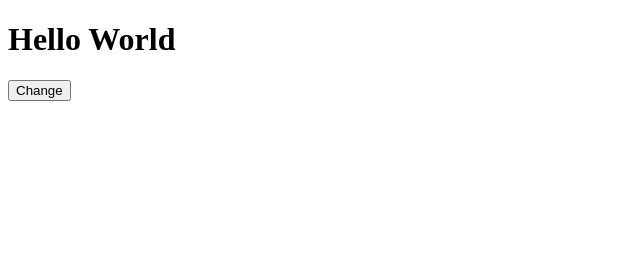
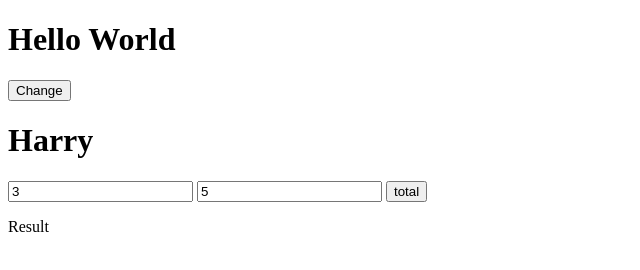
Before and after one commit to R-Akila-2006/JS-Dom-Manipulation-, a plain HTML site: page event.html in a window 1280 px wide. Shown: the whole page, without its empty margins (0-640 px from the left). Drawn offline with Linux system fonts and the light colour scheme.

Commit message:
Added two input fields and display sum on button click

```diff
--- a/event.html
+++ b/event.html
@@ -8,6 +8,15 @@
 <body>
     <h1 id="one">Hello World</h1>
     <button onclick="change()">Change</button>
+    <!-- ONMOUSEOVER -->
+    <h1 id="two" onmouseover="mouse()">Harry</h1>
+    <!-- <button onmouseover="mouse()">Mouseover</button> -->
+
+    <!-- 🎯 challenge -1 -->
+    <input type="number" id="n1" value="3">
+    <input type="number" id="n2" value="5">
+    <button id="total" onclick="add()">total</button>
+    <p id="result">Result</p>
 
     <script src="event.js"></script>
 
--- a/event.js
+++ b/event.js
@@ -6,3 +6,32 @@ function change(){
     a.textContent = "Bye World"
 
 }
+// onmouseover//
+console.log(document.getElementById("two"))
+var b= document.getElementById("two")
+function mouse(){
+    b.textContent = "POTTER"
+}
+// 🎯 challenge -1//
+//1.create 2 input box with id 'n1' and 'n2'//
+//2. on a button click take the two values from both the boxes and store it in a varible called "total"//
+//3 .create a p tag with id 'result' . Everytime user click add button the added result should be displayed in p tag//
+var b1 = document.getElementById("n1")
+var b2= document.getElementById("n2")
+var sum = document.getElementById("total")
+var re = document.getElementById("result")
+
+//In this, don’t use textContent. Use value instead.”//
+var valu1 = Number(b1.value)
+var valu2 = Number(b2.value)
+var to = valu1 + valu2
+console.log(to)
+// now it print '35' but I want 8//
+// using Number() function it used to convert string to number//
+function add(){
+    var valu1 = Number(b1.value)
+    var valu2 = Number(b2.value)
+    var to = valu1 + valu2
+    console.log(to)
+    re.textContent = to
+}
```
